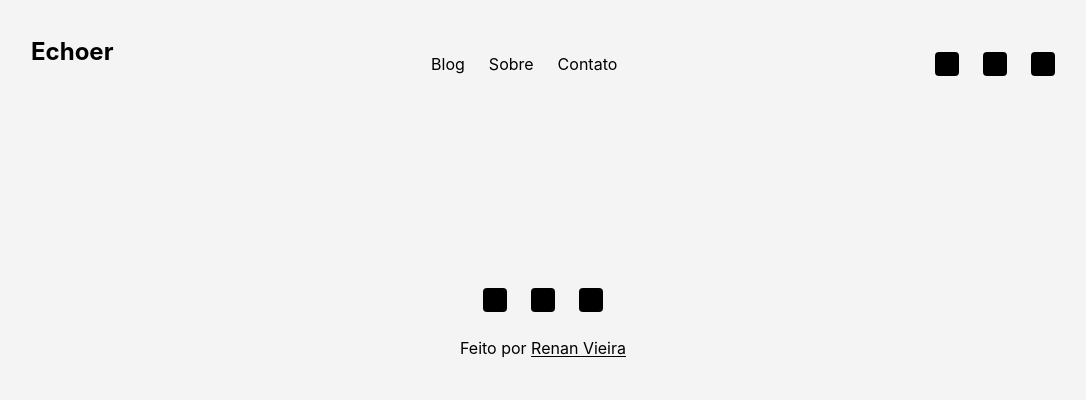
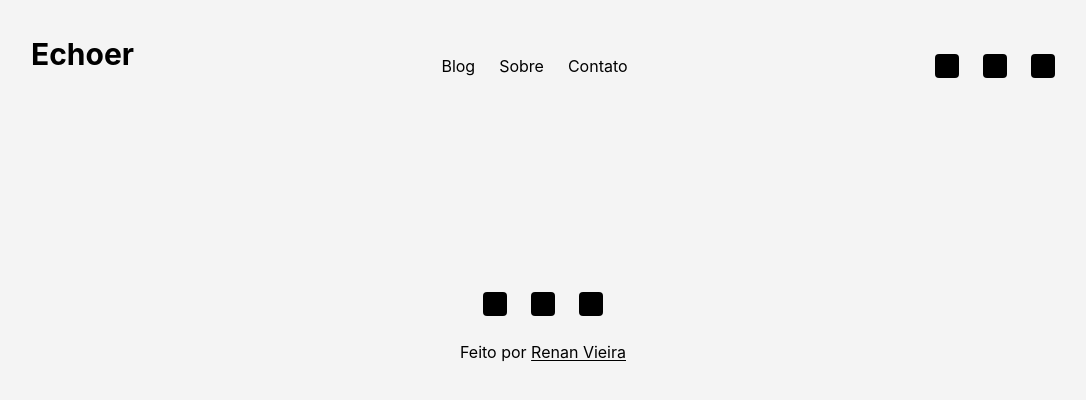
Before and after one commit to nanvieiradev/echoer, a Next.js app: page / in a window 1280 px wide. Shown: the top 400 px of the page, without its empty margins (97-1183 px from the left). Built offline with nearby package versions, Linux system fonts and the light colour scheme.

Commit message:
feat: add direcionamento para home através da logo

```diff
--- a/src/components/ui/Header.jsx
+++ b/src/components/ui/Header.jsx
@@ -1,10 +1,13 @@
+import Link from "next/link"
 import NavbarMenu from "./NavbarMenu"
 import NavbarSocial from "./NavbarSocial"
 
 export default function Header() {
   return (
     <header className="flex justify-between items-center py-9">
-      <h1 className="mb-6 font-bold text-2xl">Echoer</h1>
+      <Link href="/" className="mb-6 font-bold text-3xl">
+        Echoer
+      </Link>
       <NavbarMenu />
       <NavbarSocial />
     </header>
```
